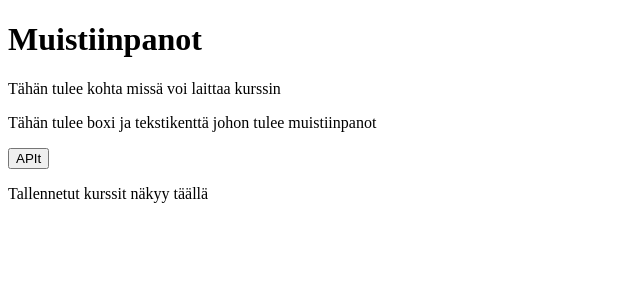
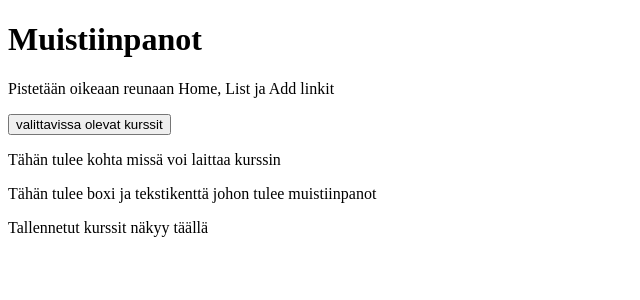
Before and after one commit to Riitahuhta/FrontEnd, a React (Vite) app in the folder frontti/: page / in a window 1280 px wide. Shown: the top 300 px of the page, without its empty margins (0-640 px from the left). Built offline with nearby package versions, Linux system fonts and the light colour scheme.

Commit message:
Lista.jsx tiedosto lisätty ja DropDown valikkoon saatu APIsta arvot tulemaan

```diff
--- a/frontti/src/API.jsx
+++ b/frontti/src/API.jsx
@@ -1,10 +1,10 @@
 function APIkurssit(){
-    fetch("https://luentomuistiinpano-api.netlify.app/.netlify/functions/courses")
+    return fetch("https://luentomuistiinpano-api.netlify.app/.netlify/functions/courses")
         .then((kurssihaku) => {
             return kurssihaku.json();
         })
-        .then((kurssit) => {
-            console.log(kurssit);
+        .then((kurssitiedot) => {
+            return kurssitiedot;
         });
 
 }
--- a/frontti/src/App.jsx
+++ b/frontti/src/App.jsx
@@ -1,14 +1,12 @@
 import Footer from "./Footer";
 import Header from "./Header";
 import MainBody from "./MainBody";
-//import API from "./API";
 
 function App() {
   return (
     <>
       <Header />
       <MainBody />
-
       <Footer />
     </>
   );
--- a/frontti/src/Header.jsx
+++ b/frontti/src/Header.jsx
@@ -2,6 +2,7 @@ function Header() {
     return (
       <div>
         <h1>Muistiinpanot</h1>
+        <p>Pistetään oikeaan reunaan Home, List ja Add linkit</p>
       </div>
     );
   }
--- /dev/null
+++ b/frontti/src/Lista.jsx
@@ -0,0 +1,24 @@
+import { useState, useEffect } from "react";
+import APIkurssit from "./API";
+
+function ListaaKurssit() {
+    const [kurssit, asetaKurssit] = useState([]);
+
+    useEffect(() => {
+        APIkurssit().then((kurssitiedot) => {
+            asetaKurssit(kurssitiedot)
+        });
+    });
+
+    return(
+        <div>
+            <ul>
+                {kurssit.map((kurssi) => (
+                    <li key={kurssi.id}>{kurssi.name}</li>
+                ))}
+            </ul>
+        </div>
+    );
+}
+
+export default ListaaKurssit;
--- a/frontti/src/MainBody.jsx
+++ b/frontti/src/MainBody.jsx
@@ -1,11 +1,21 @@
-import APIkurssit from "./API";
+import ListaaKurssit from "./Lista";
+import { useState } from "react";
 
 function MainBody() {
+  const [avaa, asetaAuki] = useState(false);
+
+  const dropDown = () => {
+    asetaAuki(!avaa);
+  };
     return (
       <div>
+        <button onClick={dropDown}>valittavissa olevat kurssit
+        {avaa && (
+          <ListaaKurssit />
+        )}
+        </button>
         <p>Tähän tulee kohta missä voi laittaa kurssin</p>
         <p>Tähän tulee boxi ja tekstikenttä johon tulee muistiinpanot</p>
-        <button onClick={APIkurssit}>APIt</button>
       </div>
     );
   }
```
